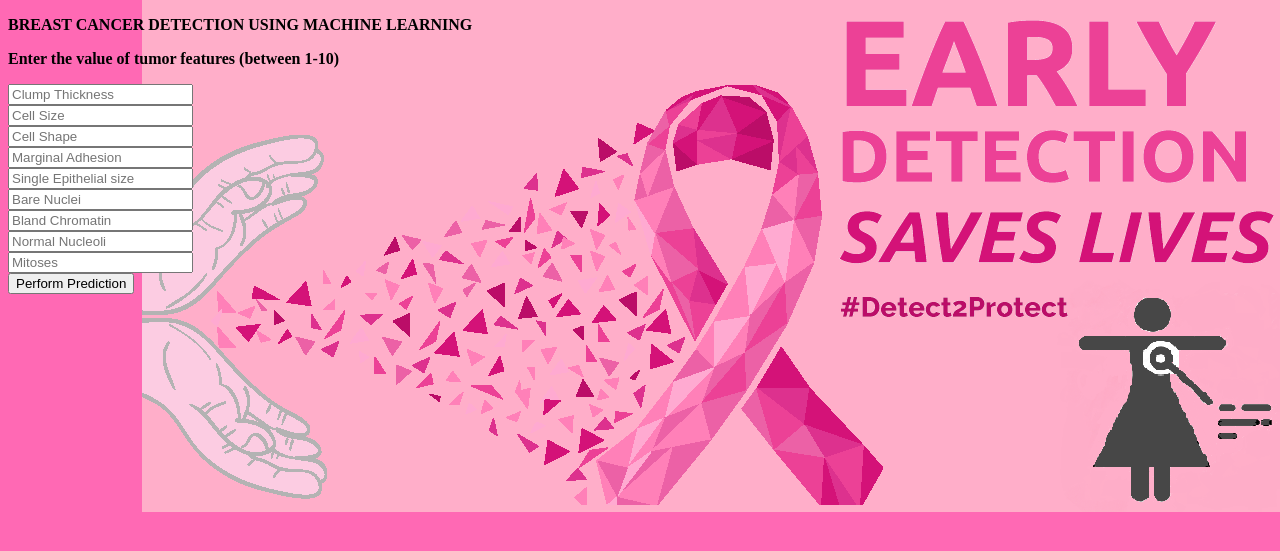
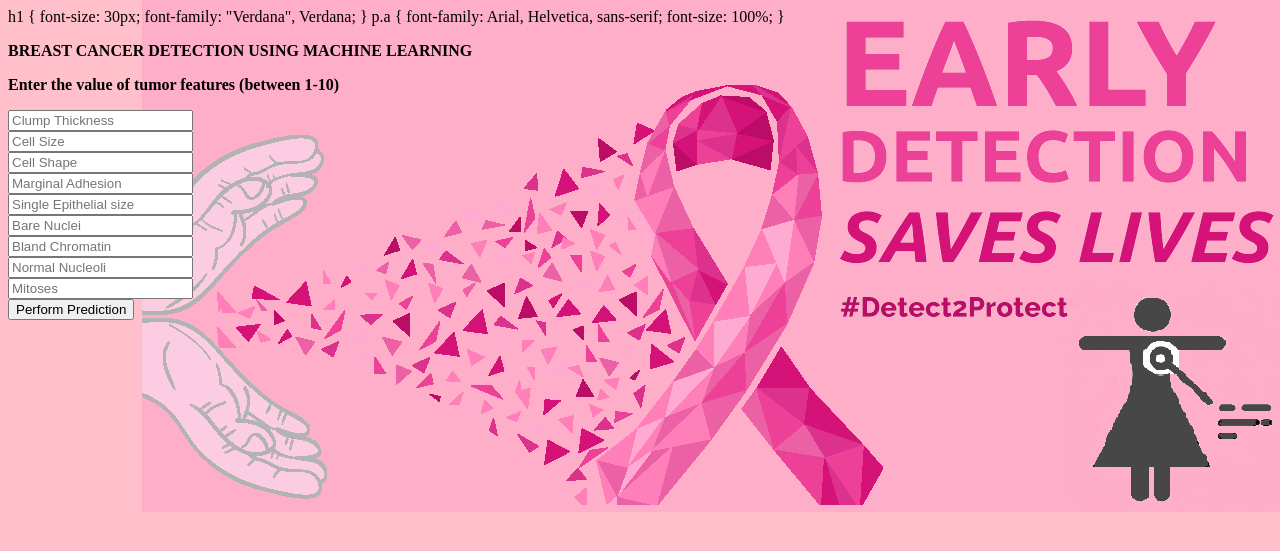
Before and after one commit to prathibha07/Breast-Cancer-Detection, a Flask app: page / in a window 1280 px wide. Shown: the top 551 px of the page. Run offline with Flask 2, Linux system fonts and the light colour scheme; parts of the project's set-up code (start-up, migrations or seed data) failed here and were passed over.

Commit message:
Update index.html

```diff
--- a/templates/index.html
+++ b/templates/index.html
@@ -11,7 +11,7 @@
     body {
       height: 250px;
       background-image: url('static/breast-cancer1.png');
-      background-color: #FF69B4;
+      background-color: #FFC0CB;
       background-repeat: no-repeat;
       background-attachment:scroll;
       background-position: right top;
@@ -42,6 +42,14 @@
 <body>
 
  <div class="login">
+	h1 { font-size: 30px;
+	 font-family: "Verdana", Verdana;
+	 }
+	 p.a {
+	 font-family: Arial, Helvetica, sans-serif;
+         font-size: 100%;
+	 }
+
 
     <!-- Get input to predict cancer -->
 	 <p> <strong> </h1> BREAST CANCER DETECTION USING MACHINE LEARNING  </strong> </h1></p>
@@ -49,7 +57,7 @@
     <div>
     <form action="{{ url_for('predict')}}" method="POST">
         <!-- <input type="text" name="comment"/> -->
-      <p> <strong> Enter the value of tumor features (between 1-10) </strong> </p>
+      <strong> <p class="a"> Enter the value of tumor features (between 1-10) </strong> </p>
       <input type="text" name="clump_thickness" placeholder="Clump Thickness" required="required" /><br>
       <input type="text" name="cell_size" placeholder="Cell Size" required="required" /><br>
       <input type="text" name="cell_shape" placeholder="Cell Shape" required="required" /><br>
```
